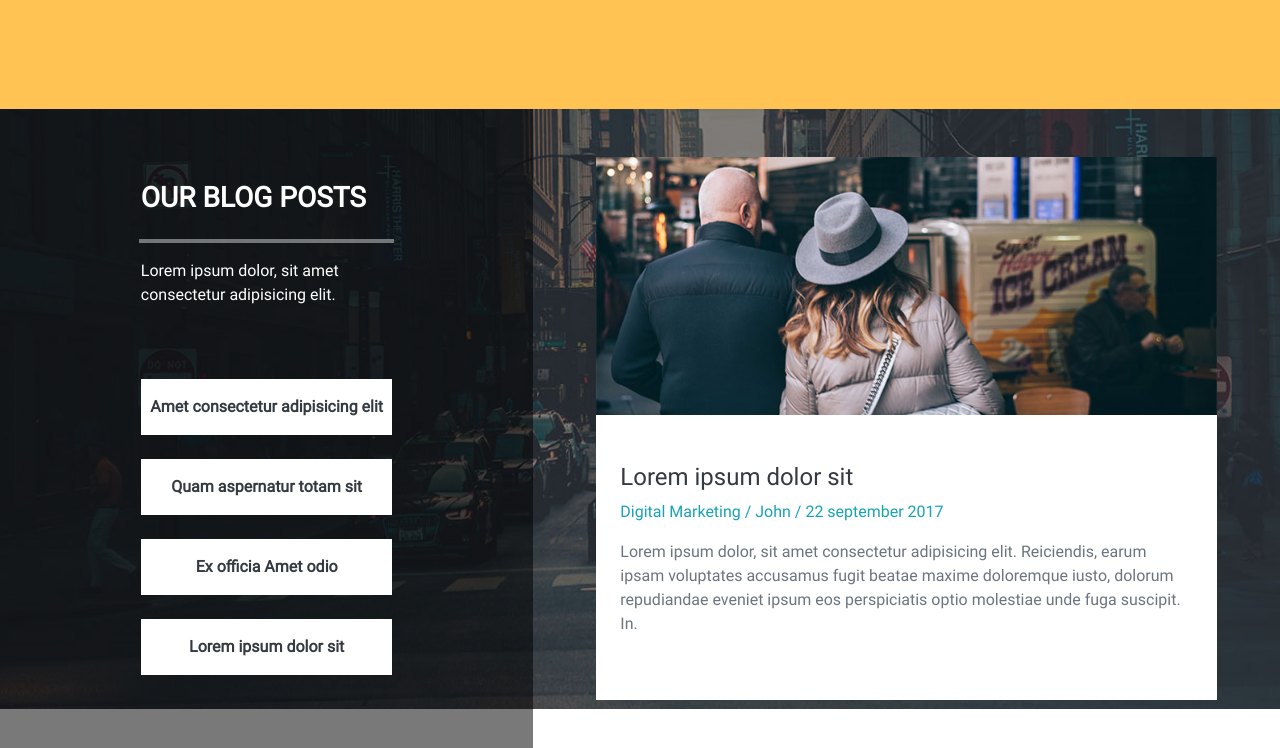
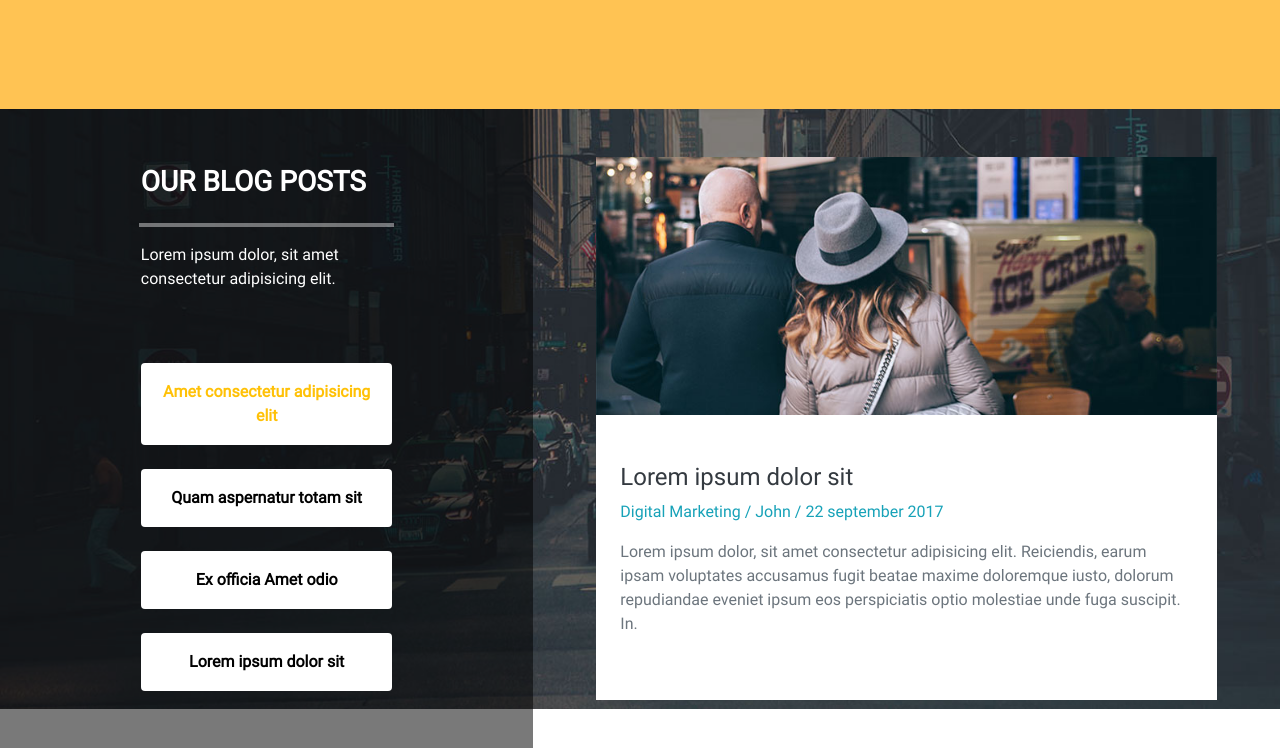
Before and after one commit to willbarre2/Tinker, a plain HTML site: page index.html in a window 1280 px wide. Both pictures are taken after a click on the element "Amet consectetur adipisicing elit". Shown: the part 2600-3348 px from the top of the page. Drawn offline with nearby package versions, Linux system fonts and the light colour scheme.

Commit message:
script btn

```diff
--- a/JS/script.js
+++ b/JS/script.js
@@ -1,5 +1,7 @@
 (function($) {
     $("#btnBlog1").on('click', function() {
+        $(this).addClass('text-warning');
+        $(".btn").not(this).removeClass('text-warning');
         $("#blogCards1").addClass('openBlogCard');
         $("#blogCards2").removeClass('openBlogCard');
         $("#blogCards3").removeClass('openBlogCard');
@@ -7,6 +9,8 @@
     })
 
     $("#btnBlog2").on('click', function() {
+        $(this).addClass('text-warning');
+        $(".btn").not(this).removeClass('text-warning');
         $("#blogCards2").addClass('openBlogCard');
         $("#blogCards1").removeClass('openBlogCard');
         $("#blogCards3").removeClass('openBlogCard');
@@ -14,6 +18,8 @@
     })
 
     $("#btnBlog3").on('click', function() {
+        $(this).addClass('text-warning');
+        $(".btn").not(this).removeClass('text-warning');
         $("#blogCards3").addClass('openBlogCard');
         $("#blogCards2").removeClass('openBlogCard');
         $("#blogCards1").removeClass('openBlogCard');
@@ -21,6 +27,8 @@
     })
 
     $("#btnBlog4").on('click', function() {
+        $(this).addClass('text-warning');
+        $(".btn").not(this).removeClass('text-warning');
         $("#blogCards4").addClass('openBlogCard');
         $("#blogCards2").removeClass('openBlogCard');
         $("#blogCards3").removeClass('openBlogCard');
@@ -29,7 +37,7 @@
 
     $( document ).ready(function() {
         if($("#blogCards1").hasClass('openBlogCard')){
-            $("#btnBlog1").css('color', 'orange !important');
+            $(this).addClass('text-warning');
         }
       });
 
--- a/index.html
+++ b/index.html
@@ -173,10 +173,10 @@
                        <h3 class="w-50 text-white font-weight-bold">OUR BLOG POSTS</h3>
                        <hr class="w-50 " id="hrBlog">
                        <p class="w-50 text-white mb-5">Lorem ipsum dolor, sit amet consectetur adipisicing elit.</p>
-                       <div id="btnBlog1" class=" bg-white py-3 mt-4 w-50 text-center text-dark font-weight-bold">Amet consectetur adipisicing elit</div>
-                       <div id="btnBlog2" class=" bg-white py-3 mt-4 w-50 text-center text-dark font-weight-bold">Quam aspernatur totam sit</div>
-                       <div id="btnBlog3" class=" bg-white py-3 mt-4 w-50 text-center text-dark font-weight-bold">Ex officia Amet odio</div>
-                       <div id="btnBlog4" class=" bg-white py-3 mt-4 w-50 text-center text-dark font-weight-bold">Lorem ipsum dolor sit</div>
+                       <div id="btnBlog1" class="btn bg-white py-3 mt-4 w-50 text-center font-weight-bold">Amet consectetur adipisicing elit</div>
+                       <div id="btnBlog2" class="btn bg-white py-3 mt-4 w-50 text-center font-weight-bold">Quam aspernatur totam sit</div>
+                       <div id="btnBlog3" class="btn bg-white py-3 mt-4 w-50 text-center font-weight-bold">Ex officia Amet odio</div>
+                       <div id="btnBlog4" class="btn bg-white py-3 mt-4 w-50 text-center font-weight-bold">Lorem ipsum dolor sit</div>
                    </div>
                    <div class="col-xl-7">
                        <div class="p-5 openBlogCard" id="blogCards1">
--- a/sass/style.scss
+++ b/sass/style.scss
@@ -162,6 +162,7 @@ header{
 }
 
 #btnBlog1, #btnBlog2, #btnBlog3, #btnBlog4{
+    color: black;
     &:hover{
         cursor: pointer;
         color: crimson !important;
```
Also changed, not shown: style.css, 1 other file.
